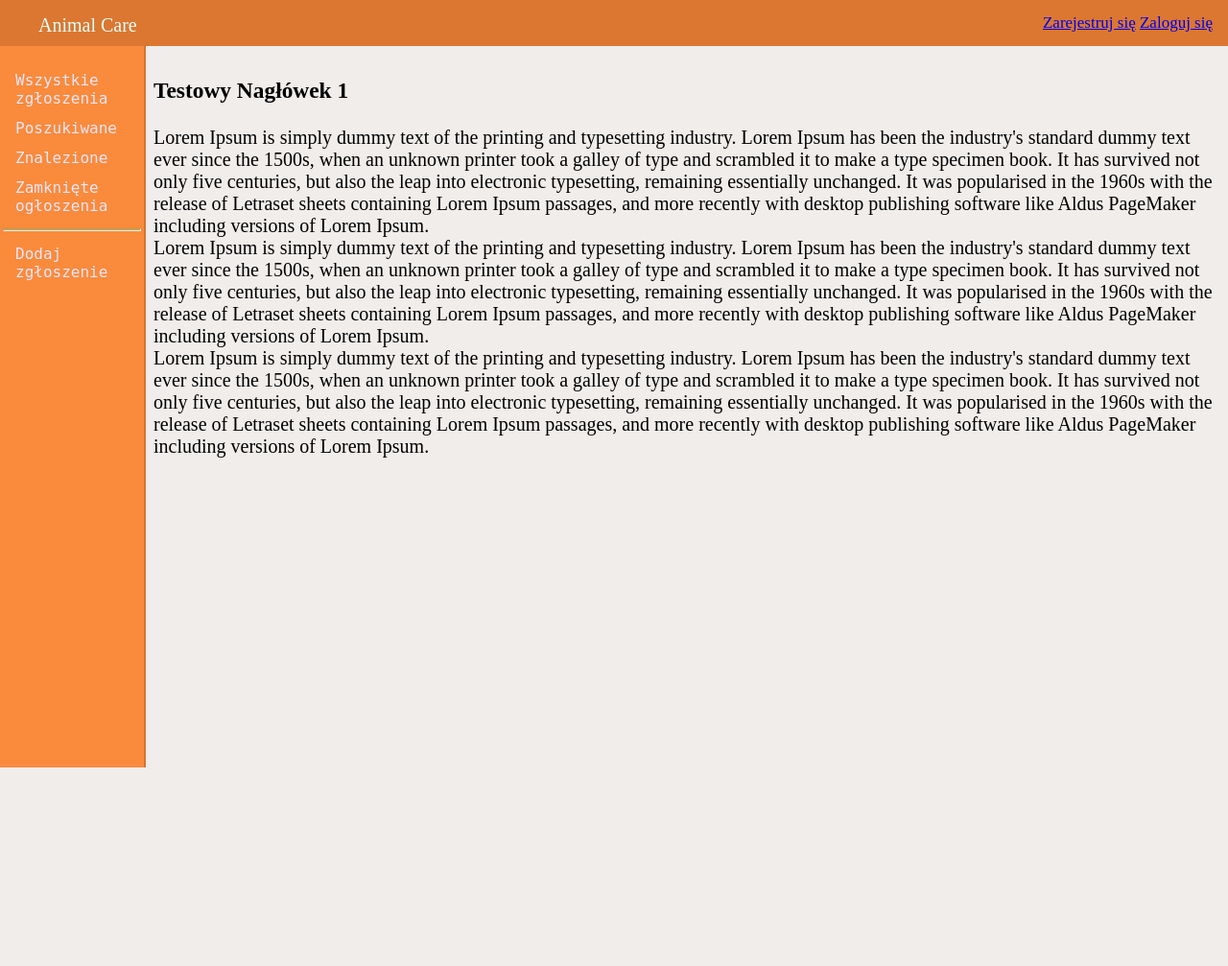
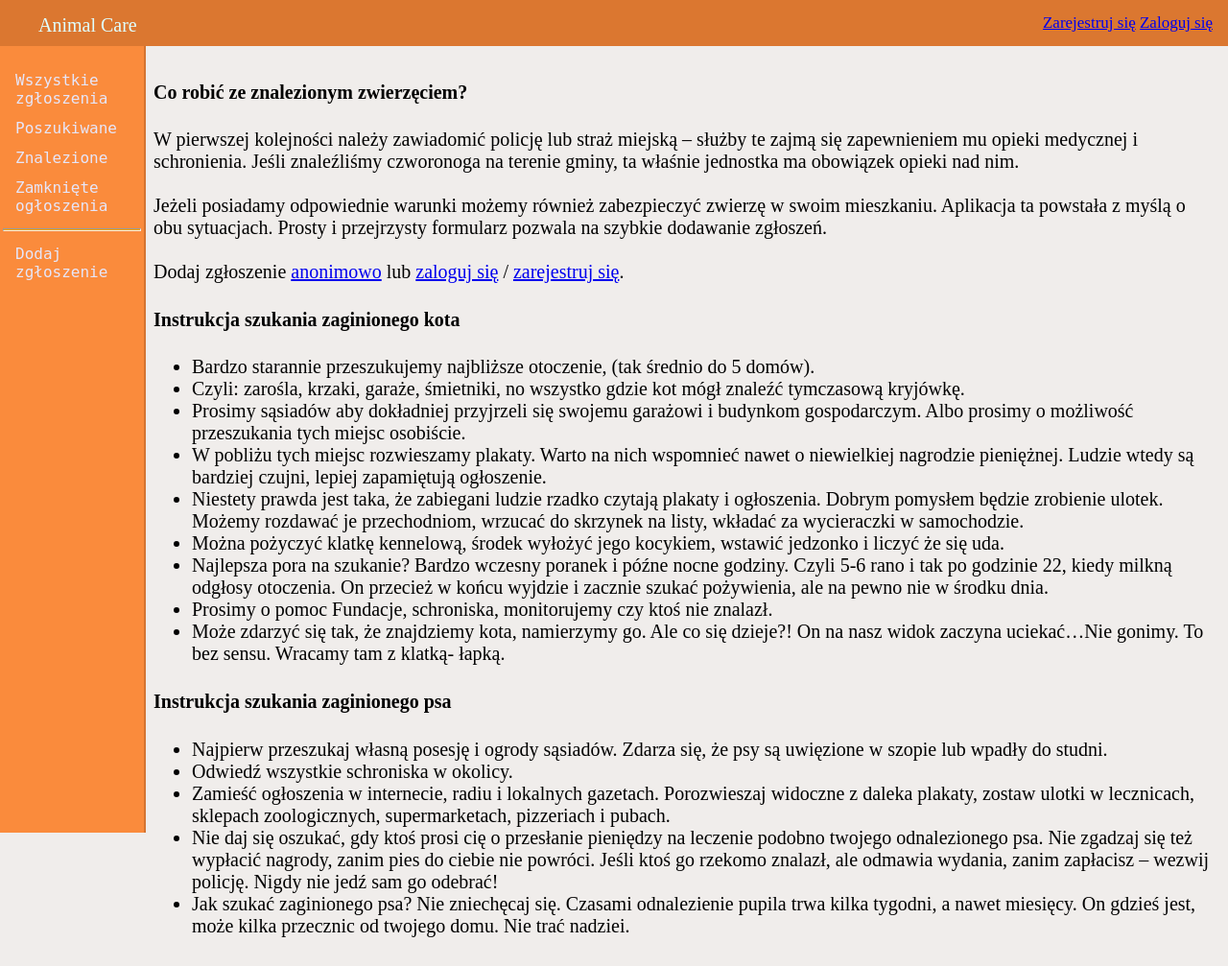
Before and after one commit to krzysiekkosior/animalcare, a Django app: page / in a window 1280 px wide. Shown: the whole page at 96% size. Before the commit the page ends 800 px from the top, so only its background shows below. Run offline with Django 3.2, Linux system fonts and the light colour scheme.

Commit message:
Added proper text to html files

```diff
--- a/project/templates/main_page.html
+++ b/project/templates/main_page.html
@@ -1,7 +1,33 @@
 {% extends 'base.html' %}
 {% block content %}
-    <h3>Testowy Nagłówek 1</h3>
-    <div>Lorem Ipsum is simply dummy text of the printing and typesetting industry. Lorem Ipsum has been the industry's standard dummy text ever since the 1500s, when an unknown printer took a galley of type and scrambled it to make a type specimen book. It has survived not only five centuries, but also the leap into electronic typesetting, remaining essentially unchanged. It was popularised in the 1960s with the release of Letraset sheets containing Lorem Ipsum passages, and more recently with desktop publishing software like Aldus PageMaker including versions of Lorem Ipsum.</div>
-    <div>Lorem Ipsum is simply dummy text of the printing and typesetting industry. Lorem Ipsum has been the industry's standard dummy text ever since the 1500s, when an unknown printer took a galley of type and scrambled it to make a type specimen book. It has survived not only five centuries, but also the leap into electronic typesetting, remaining essentially unchanged. It was popularised in the 1960s with the release of Letraset sheets containing Lorem Ipsum passages, and more recently with desktop publishing software like Aldus PageMaker including versions of Lorem Ipsum.</div>
-    <div>Lorem Ipsum is simply dummy text of the printing and typesetting industry. Lorem Ipsum has been the industry's standard dummy text ever since the 1500s, when an unknown printer took a galley of type and scrambled it to make a type specimen book. It has survived not only five centuries, but also the leap into electronic typesetting, remaining essentially unchanged. It was popularised in the 1960s with the release of Letraset sheets containing Lorem Ipsum passages, and more recently with desktop publishing software like Aldus PageMaker including versions of Lorem Ipsum.</div>
+    <h4>Co robić ze znalezionym zwierzęciem?</h4>
+    <div>W pierwszej kolejności należy zawiadomić policję lub straż miejską – służby te zajmą się zapewnieniem mu opieki medycznej i schronienia. Jeśli znaleźliśmy czworonoga na terenie gminy, ta właśnie jednostka ma obowiązek opieki nad nim.</div>
+    <br>
+    <div>Jeżeli posiadamy odpowiednie warunki możemy również zabezpieczyć zwierzę w swoim mieszkaniu. Aplikacja ta powstała z myślą o obu sytuacjach. Prosty i przejrzysty formularz pozwala na szybkie dodawanie zgłoszeń.</div>
+    <br>
+    <div>
+        {% if not user.is_authenticated %}
+        Dodaj zgłoszenie <a href="/add-case/">anonimowo</a> lub <a href="/accounts/login/">zaloguj się</a> / <a href="/accounts/singup/">zarejestruj się</a>.
+        {% endif %}
+    </div>
+    <h4>Instrukcja szukania zaginionego kota</h4>
+    <ul>
+        <li>Bardzo starannie przeszukujemy najbliższe otoczenie, (tak średnio do 5 domów).</li>
+        <li>Czyli: zarośla, krzaki, garaże, śmietniki, no wszystko gdzie kot mógł znaleźć tymczasową kryjówkę.</li>
+        <li>Prosimy sąsiadów aby dokładniej przyjrzeli się swojemu garażowi i budynkom gospodarczym. Albo prosimy o możliwość przeszukania tych miejsc osobiście.</li>
+        <li>W pobliżu tych miejsc rozwieszamy plakaty. Warto na nich wspomnieć nawet o niewielkiej nagrodzie pieniężnej. Ludzie wtedy są bardziej czujni, lepiej zapamiętują ogłoszenie.</li>
+        <li>Niestety prawda jest taka, że zabiegani ludzie rzadko czytają plakaty i ogłoszenia. Dobrym pomysłem będzie zrobienie ulotek. Możemy rozdawać je przechodniom, wrzucać do skrzynek na listy, wkładać za wycieraczki w samochodzie.</li>
+        <li>Można pożyczyć klatkę kennelową, środek wyłożyć jego kocykiem, wstawić jedzonko i liczyć że się uda.</li>
+        <li>Najlepsza pora na szukanie? Bardzo wczesny poranek i późne nocne godziny. Czyli 5-6 rano i tak po godzinie 22, kiedy milkną odgłosy otoczenia. On przecież w końcu wyjdzie i zacznie szukać pożywienia, ale na pewno nie w środku dnia.</li>
+        <li>Prosimy o pomoc Fundacje, schroniska, monitorujemy czy ktoś nie znalazł.</li>
+        <li>Może zdarzyć się tak, że znajdziemy kota, namierzymy go. Ale co się dzieje?! On na nasz widok zaczyna uciekać…Nie gonimy. To bez sensu. Wracamy tam z klatką- łapką.</li>
+    </ul>
+    <h4>Instrukcja szukania zaginionego psa</h4>
+    <ul>
+        <li>Najpierw przeszukaj własną posesję i ogrody sąsiadów. Zdarza się, że psy są uwięzione w szopie lub wpadły do studni.</li>
+        <li>Odwiedź wszystkie schroniska w okolicy.</li>
+        <li>Zamieść ogłoszenia w internecie, radiu i lokalnych gazetach. Porozwieszaj widoczne z daleka plakaty, zostaw ulotki w lecznicach, sklepach zoologicznych, supermarketach, pizzeriach i pubach.</li>
+        <li>Nie daj się oszukać, gdy ktoś prosi cię o przesłanie pieniędzy na leczenie podobno twojego odnalezionego psa. Nie zgadzaj się też wypłacić nagrody, zanim pies do ciebie nie powróci. Jeśli ktoś go rzekomo znalazł, ale odmawia wydania, zanim zapłacisz – wezwij policję. Nigdy nie jedź sam go odebrać!</li>
+        <li>Jak szukać zaginionego psa? Nie zniechęcaj się. Czasami odnalezienie pupila trwa kilka tygodni, a nawet miesięcy. On gdzieś jest, może kilka przecznic od twojego domu. Nie trać nadziei.</li>
+    </ul>
 {% endblock %}
--- a/project/templates/profile.html
+++ b/project/templates/profile.html
@@ -4,10 +4,5 @@
     <p><i>Nazwa użytkownika</i>: {{ object.username }}</p>
     <p><i>Imię i nazwisko</i>: {{ object.first_name }} {{ object.last_name }}</p>
     <p><i>E-mail</i>: {{ object.email }}</p>
-    <ul class="animals-list">
-        <li><b>zwierzątka:</b></li>
-        <li>test1</li>
-        <li>test2</li>
-    </ul>
     <a href="{% url 'password_change' %}"><button class="btn">Zmień hasło</button></a>
 {% endblock %}
```
